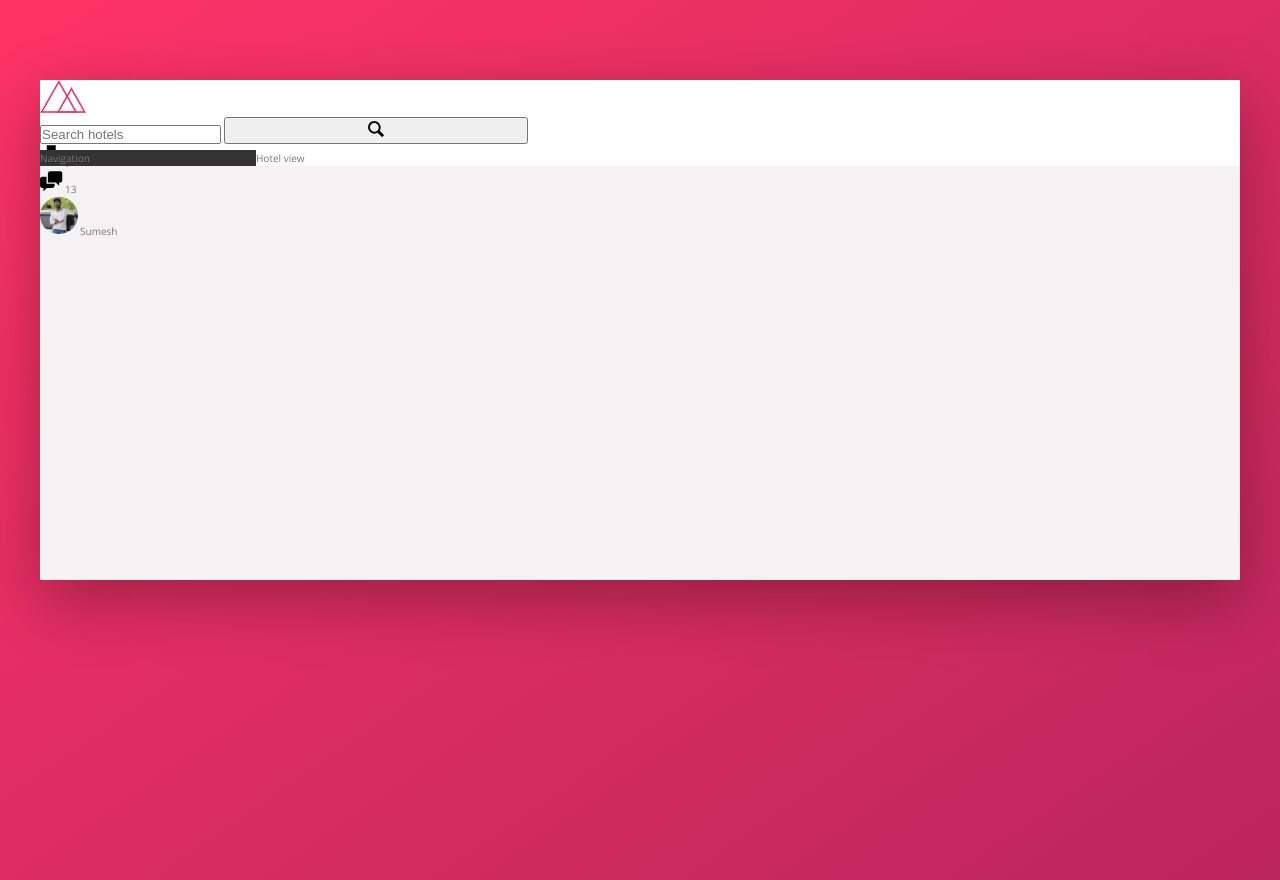
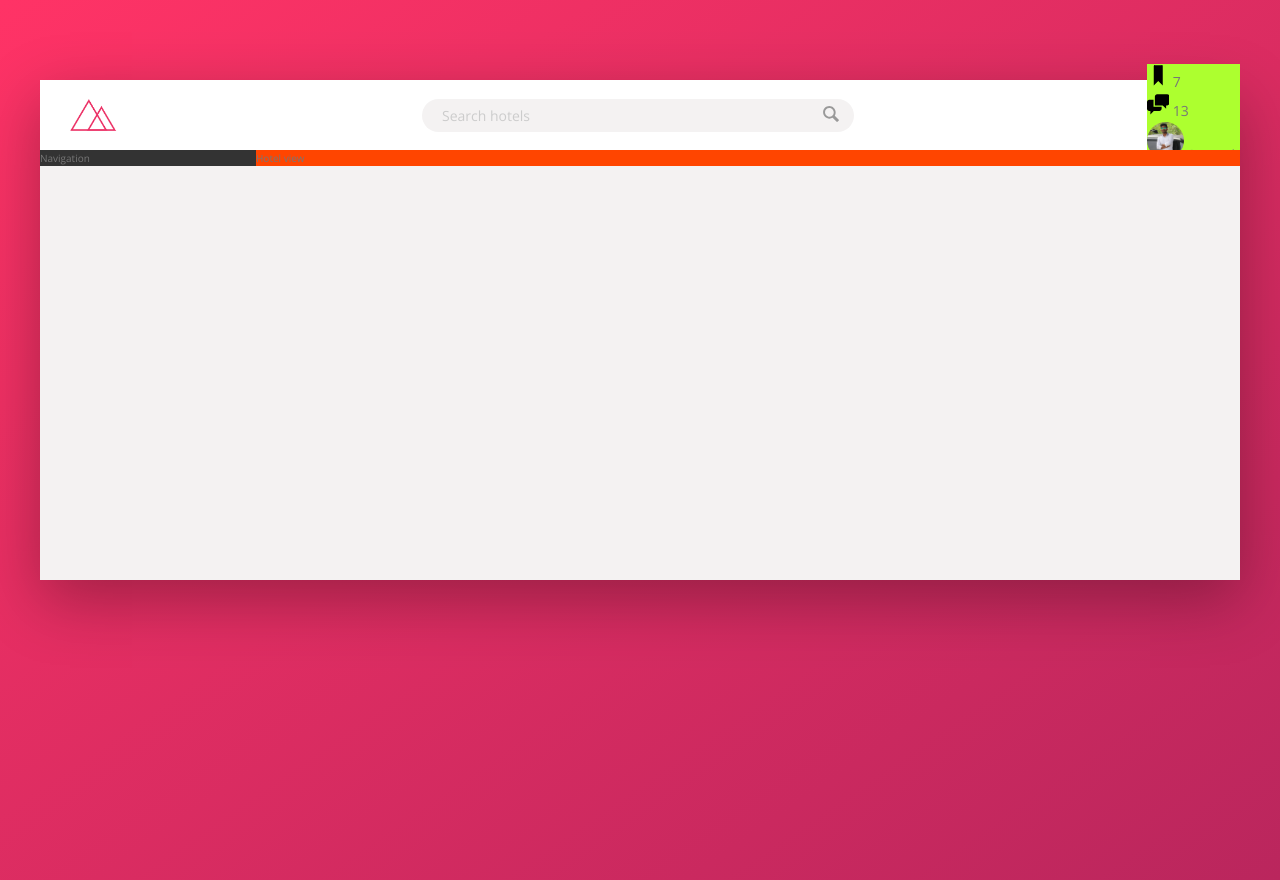
Before and after one commit to MajhiRockzZ/Advanced-CSS-and-SASS-Project-2, a website: page index.html in a window 1280 px wide. Drawn offline with nearby package versions, Linux system fonts and the light colour scheme.

Commit message:
feat: Building the Header - Part 2

```diff
--- a/sass/_components.scss
+++ b/sass/_components.scss
@@ -2,25 +2,71 @@
 // LOGO
 .logo {
   height: 3.25rem;
+  margin-left: 3rem;
 }
 
 ///////////////////////////
 // SEARCH
 .search {
+  flex: 0 0 40%;
+
+  display: flex;
+  align-items: center;
+  justify-content: center;
+
   &__input {
+    font-family: inherit;
+    font-size: inherit;
+    color: inherit;
+    background-color: var(--color-grey-light-2);
+    border: none;
+    padding: 0.7rem 2rem;
+    border-radius: 100px;
+    width: 90%;
+    transition: all 0.2s;
+    margin-right: -3.25rem;
+
+    &:focus {
+      outline: none;
+      width: 100%;
+      background-color: var(--color-grey-light-3);
+    }
+
+    &::-webkit-input-placeholder {
+      font-weight: 100;
+      color: var(--color-grey-light-4);
+    }
+  }
+
+  &__input:focus + &__button {
+    background-color: var(--color-grey-light-3);
   }
 
   &__button {
+    border: none;
+    background-color: var(--color-grey-light-2);
+
+    &:focus {
+      outline: none;
+    }
+
+    &:acitve {
+      transform: translateY(2px);
+    }
   }
 
   &__icon {
     height: 2rem;
+    width: 2rem;
+    fill: var(--color-grey-dark-3);
   }
 }
 
 ///////////////////////////
 // USER NAVIGATION
 .user-nav {
+  background-color: greenyellow;
+
   &__icon-box {
   }
 
--- a/sass/_layout.scss
+++ b/sass/_layout.scss
@@ -10,9 +10,14 @@
 }
 
 .header {
+  font-size: 1.4rem;
   height: 7rem;
   background-color: #ffffff;
   border-bottom: var(--color-grey-light-2);
+
+  display: flex;
+  justify-content: space-between;
+  align-items: center;
 }
 
 .content {
@@ -26,6 +31,6 @@
 }
 
 .hotel-view {
-  background-color: #ffffff;
+  background-color: orangered;
   flex: 1;
 }
```
Also changed, not shown: css/style.css.
